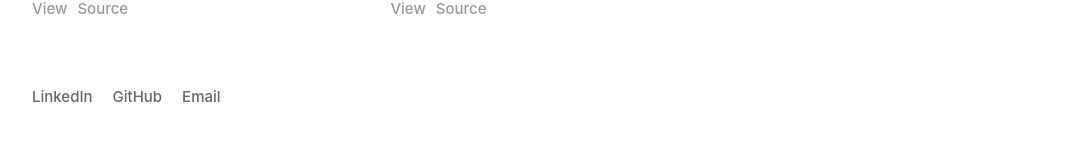
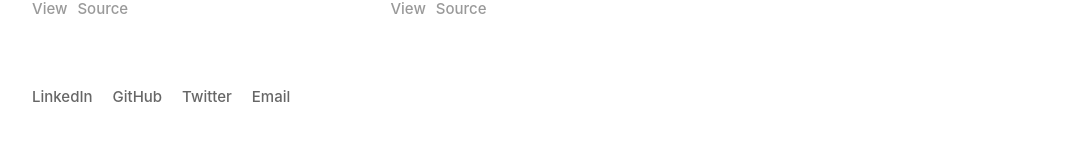
Before and after one commit to sumi419/portfolio, a React (Create React App) app: page / in a window 1280 px wide. Shown: the part 631-772 px from the top of the page, without its empty margins (96-1181 px from the left). Built offline with nearby package versions, Linux system fonts and the light colour scheme.

Commit message:
🐣 Add Twitter to Links

```diff
--- a/src/components/Footer.js
+++ b/src/components/Footer.js
@@ -20,6 +20,11 @@ export default function Footer() {
           </a>
         </li>
         <li className={css.link}>
+          <a href='https://twitter.com/sumayyahasgar' target='_blank' rel='noopener noreferrer'>
+            Twitter
+          </a>
+        </li>
+        <li className={css.link}>
           <a href='mailto:sasgar04@gmail.com' target='_blank' rel='noopener noreferrer'>
             Email
           </a>
```
